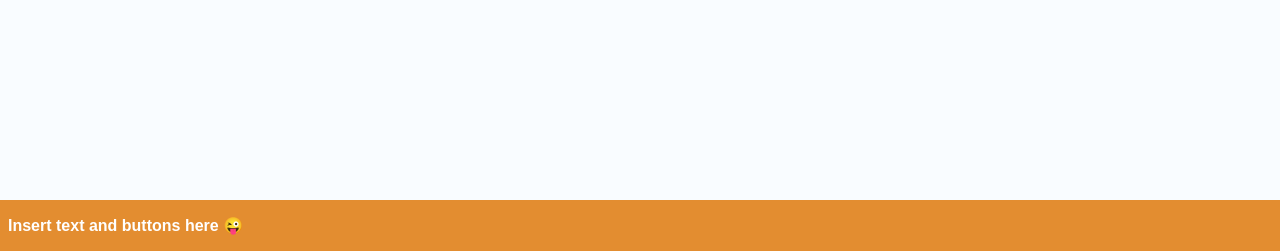
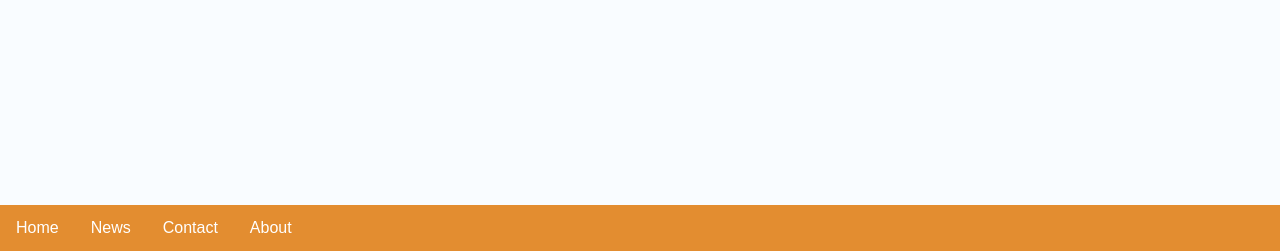
Before and after one commit to Trinitrotoluenisti/kevin, a Flask app: page / in a window 1280 px wide. Shown: the part 549-800 px from the top of the page. Run offline with Flask 2, Linux system fonts and the light colour scheme.

Commit message:
Updated footer

```diff
--- a/website/application/static/style/layout.css
+++ b/website/application/static/style/layout.css
@@ -95,16 +95,45 @@ html {
 
 /* footer */
 
+.menufooter {
+	position: fixed;
+	left: 0px;
+}
+
 .footer {
 	position: fixed;
-	bottom: 0px;
-	left: 0px;
-	right: 0px;
+	left: 0;
+	padding: 0;
+	bottom: -16px;
+	width: 100%;
 	background-color: #e38d30;
-	width: 100%;
+	list-style-type: none;
+	overflow: hidden;
 }
 
 .ftext {
 	color: white;
 	font-weight: bold;
 }
+
+/* buttons in navbar */
+
+.fbutton {
+	float: left;
+	background-color: #e38d30;
+	color: white;
+	border: none;
+}
+
+.fbutton a {
+	display: block;
+	color: white;
+	text-align: center;
+	padding: 14px 16px;
+	text-decoration: none;
+}
+
+.fbutton a:hover {
+	background-color: #e7c73f;
+	border-radius: 5px;
+}
--- a/website/application/templates/layout.html
+++ b/website/application/templates/layout.html
@@ -51,10 +51,13 @@
 	</body>
 
 	<footer>
-		<nav class="footer">
-			<div class="footer">
-				<p class="ftext">&ensp;Insert text and buttons here &#128540;</p>
-			</div>
+		<nav class="menufooter">
+			<ul class="footer">
+				<li class="fbutton"><a href="#">Home</a></li>
+				<li class="fbutton"><a href="#">News</a></li>
+				<li class="fbutton"><a href="#">Contact</a></li>
+				<li class="fbutton"><a href="#">About</a></li>
+			</ul>
 		</nav>
 	</footer>
 </html>
```
